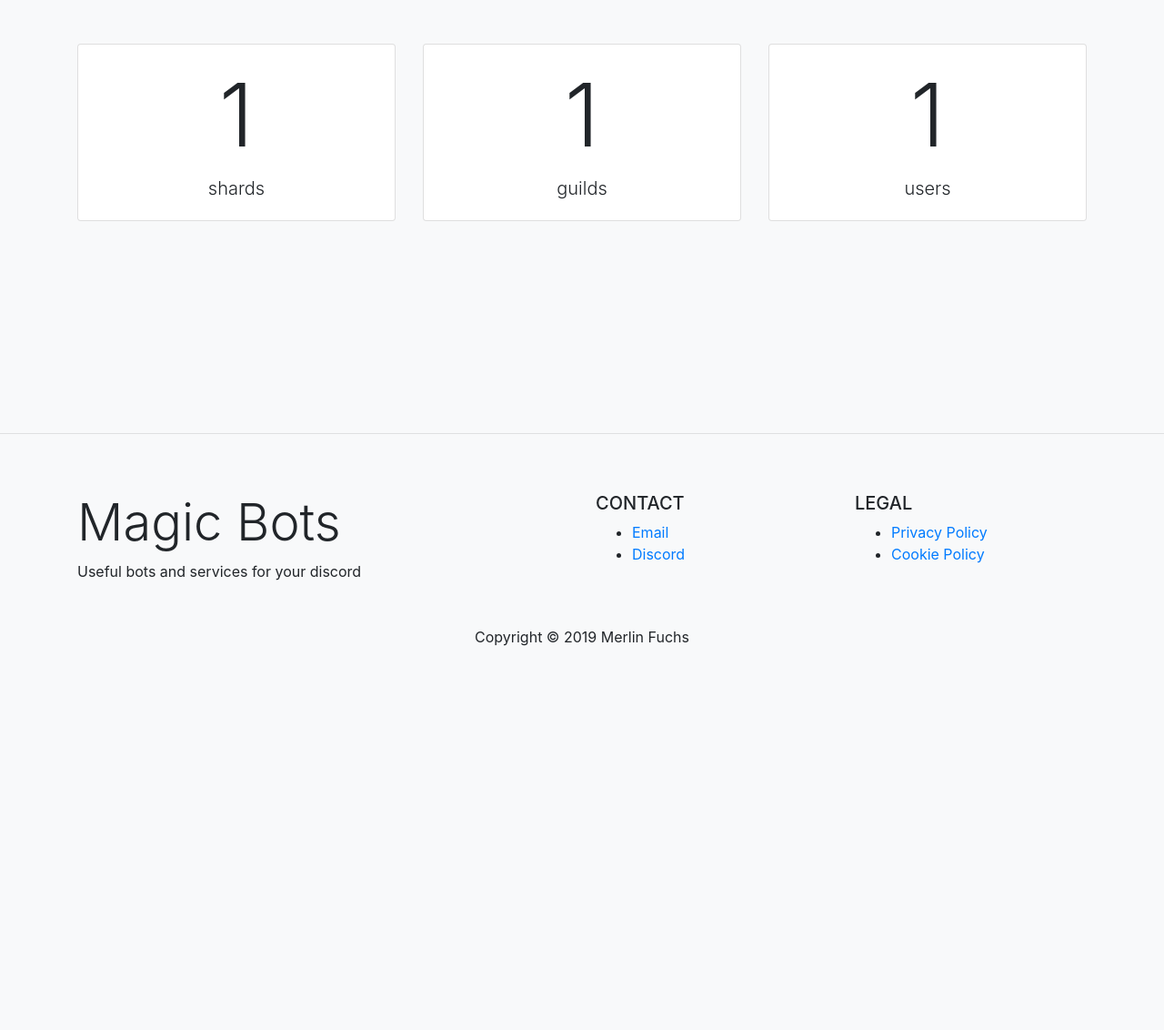
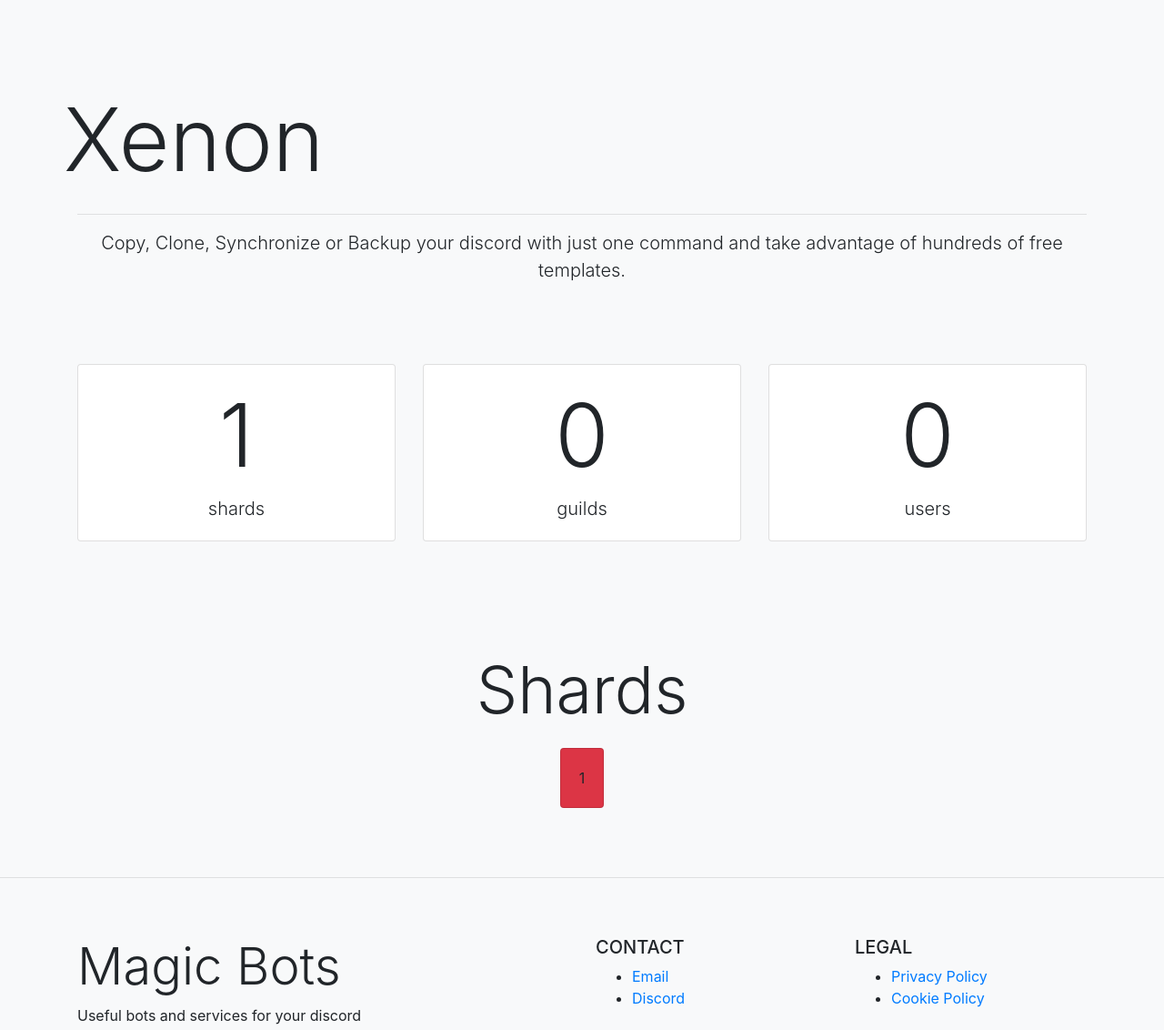
Before and after one commit to Xenon-Bot/discord.club, a Django app: page /xenon/ in a window 1280 px wide. Shown: the part 56-1188 px from the top of the page at 91% size. Before the commit the page ends 766 px from the top, so only its background shows below. Run offline with Django 3.2, Linux system fonts and the light colour scheme; data comes from the database, SQL or seed files in the repository; tables that the repository leaves empty hold one stand-in row (values such as "Sample post"); some libraries are stand-ins or nearby versions.

Commit message:
Add stats and shard list

```diff
--- a/discord_club/static/num_scroller.js
+++ b/discord_club/static/num_scroller.js
@@ -6,83 +6,98 @@
  * Developers: Arun David, Boobalan
  * Copyright (c) 2014
  */
-(function($){
-    $(window).on("load",function(){
+(function ($) {
+    $(window).on("load", function () {
         $(document).scrollzipInit();
         $(document).rollerInit();
     });
-    $(window).on("load scroll resize", function(){
+    $(window).on("load scroll resize", function () {
         $('.numscroller').scrollzip({
-            showFunction    :   function() {
+            showFunction: function () {
                 numberRoller($(this).attr('data-slno'));
             },
-            wholeVisible    :     false,
+            wholeVisible: false,
         });
     });
-    $.fn.scrollzipInit=function(){
-        $('body').prepend("<div style='position:fixed;top:0px;left:0px;width:0;height:0;' id='scrollzipPoint'></div>" );
+    $.fn.scrollzipInit = function () {
+        $('body').prepend("<div style='position:fixed;top:0px;left:0px;width:0;height:0;' id='scrollzipPoint'></div>");
     };
-    $.fn.rollerInit=function(){
-        var i=0;
-        $('.numscroller').each(function() {
+    $.fn.rollerInit = function () {
+        var i = 0;
+        $('.numscroller').each(function () {
             i++;
-           $(this).attr('data-slno',i);
-           $(this).addClass("roller-title-number-"+i);
+            $(this).attr('data-slno', i);
+            $(this).addClass("roller-title-number-" + i);
         });
     };
-    $.fn.scrollzip = function(options){
+    $.fn.scrollzip = function (options) {
         var settings = $.extend({
-            showFunction    : null,
-            hideFunction    : null,
-            showShift       : 0,
-            wholeVisible    : false,
-            hideShift       : 0,
+            showFunction: null,
+            hideFunction: null,
+            showShift: 0,
+            wholeVisible: false,
+            hideShift: 0,
         }, options);
-        return this.each(function(i,obj){
+        return this.each(function (i, obj) {
             $(this).addClass('scrollzip');
-            if ( $.isFunction( settings.showFunction ) ){
-                if(
-                    !$(this).hasClass('isShown')&&
-                    ($(window).outerHeight()+$('#scrollzipPoint').offset().top-settings.showShift)>($(this).offset().top+((settings.wholeVisible)?$(this).outerHeight():0))&&
-                    ($('#scrollzipPoint').offset().top+((settings.wholeVisible)?$(this).outerHeight():0))<($(this).outerHeight()+$(this).offset().top-settings.showShift)
-                ){
+            if ($.isFunction(settings.showFunction)) {
+                if (
+                    !$(this).hasClass('isShown') &&
+                    ($(window).outerHeight() + $('#scrollzipPoint').offset().top - settings.showShift) > ($(this).offset().top + ((settings.wholeVisible) ? $(this).outerHeight() : 0)) &&
+                    ($('#scrollzipPoint').offset().top + ((settings.wholeVisible) ? $(this).outerHeight() : 0)) < ($(this).outerHeight() + $(this).offset().top - settings.showShift)
+                ) {
                     $(this).addClass('isShown');
-                    settings.showFunction.call( this );
+                    settings.showFunction.call(this);
                 }
             }
-            if ( $.isFunction( settings.hideFunction ) ){
-                if(
-                    $(this).hasClass('isShown')&&
-                    (($(window).outerHeight()+$('#scrollzipPoint').offset().top-settings.hideShift)<($(this).offset().top+((settings.wholeVisible)?$(this).outerHeight():0))||
-                    ($('#scrollzipPoint').offset().top+((settings.wholeVisible)?$(this).outerHeight():0))>($(this).outerHeight()+$(this).offset().top-settings.hideShift))
-                ){
+            if ($.isFunction(settings.hideFunction)) {
+                if (
+                    $(this).hasClass('isShown') &&
+                    (($(window).outerHeight() + $('#scrollzipPoint').offset().top - settings.hideShift) < ($(this).offset().top + ((settings.wholeVisible) ? $(this).outerHeight() : 0)) ||
+                        ($('#scrollzipPoint').offset().top + ((settings.wholeVisible) ? $(this).outerHeight() : 0)) > ($(this).outerHeight() + $(this).offset().top - settings.hideShift))
+                ) {
                     $(this).removeClass('isShown');
-                    settings.hideFunction.call( this );
+                    settings.hideFunction.call(this);
                 }
             }
             return this;
         });
     };
-    function numberRoller(slno){
-            var min=$('.roller-title-number-'+slno).attr('data-min');
-            var max=$('.roller-title-number-'+slno).attr('data-max');
-            var timediff=$('.roller-title-number-'+slno).attr('data-delay');
-            var increment=$('.roller-title-number-'+slno).attr('data-increment');
-            var numdiff=max-min;
-            var timeout=(timediff*1000)/numdiff;
+
+    function numberRoller(slno) {
+        var min = $('.roller-title-number-' + slno).attr('data-min');
+        var max = $('.roller-title-number-' + slno).attr('data-max');
+        var timediff = $('.roller-title-number-' + slno).attr('data-delay');
+        var increment = $('.roller-title-number-' + slno).attr('data-increment');
+        var numdiff = max - min;
+        var timeout = (timediff * 1000) / numdiff;
         //if(numinc<10){
         //increment=Math.floor((timediff*1000)/10);
         //}//alert(increment);
-            numberRoll(slno,min,max,increment,timeout);
+        numberRoll(slno, min, max, increment, timeout);
 
     }
-    function numberRoll(slno,min,max,increment,timeout){//alert(slno+"="+min+"="+max+"="+increment+"="+timeout);
-        if(min<=max){
-            $('.roller-title-number-'+slno).html(min);
-            min=parseInt(min)+parseInt(increment);
-            setTimeout(function(){numberRoll(eval(slno),eval(min),eval(max),eval(increment),eval(timeout))},timeout);
-        }else{
-            $('.roller-title-number-'+slno).html(max);
+
+    function formatNumber(min) {
+        var minString = min.toString();
+        if (min > 1000000) {
+            minString = min.toString().slice(0, minString.length - 6) + "M"
+        } else if (min > 1000) {
+            minString = min.toString().slice(0, minString.length - 3) + "K"
+        }
+
+        return minString;
+    }
+
+    function numberRoll(slno, min, max, increment, timeout) {//alert(slno+"="+min+"="+max+"="+increment+"="+timeout);
+        if (min <= max) {
+            $('.roller-title-number-' + slno).html(formatNumber(min));
+            min = parseInt(min) + parseInt(increment);
+            setTimeout(function () {
+                numberRoll(eval(slno), eval(min), eval(max), eval(increment), eval(timeout))
+            }, timeout);
+        } else {
+            $('.roller-title-number-' + slno).html(formatNumber(max));
         }
     }
 })(jQuery);
--- a/discord_club/xenon/models.py
+++ b/discord_club/xenon/models.py
@@ -1,4 +1,6 @@
 from django.db import models
+from datetime import datetime
+import pytz
 
 
 class Shard(models.Model):
@@ -8,8 +10,11 @@
         managed = False
         db_table = "shards"
 
-    _id = models.IntegerField(primary_key=True)
+    id = models.IntegerField(primary_key=True, db_column="_id")
     guilds = models.BigIntegerField()
     users = models.BigIntegerField()
     latency = models.FloatField()
     seen = models.DateTimeField()
+
+    def is_online(self):
+        return (datetime.now(pytz.utc) - self.seen).seconds < 3 * 60
--- a/discord_club/xenon/templates/xenon/index.html
+++ b/discord_club/xenon/templates/xenon/index.html
@@ -1,11 +1,19 @@
 {% extends "base.html" %}
 {% block content %}
     <div class="container my-5">
-        <div class="row text-center">
+        <div class="row justify-content-start">
+            <h1 class="display-1 mt-5">Xenon</h1>
+        </div>
+        <hr>
+        <p class="lead text-center">Copy, Clone, Synchronize or Backup your discord with just one command and take
+            advantage of hundreds of free templates.</p>
+        <br>
+        <div class="row text-center my-5">
             <div class="col-12 col-md-4">
                 <div class="card">
                     <div class="card-body">
-                        <h1 class='numscroller display-1' data-min='0' data-max='{{ shards|length }}' data-delay='1' data-increment='1'>{{ shards|length }}</h1>
+                        <h1 class='numscroller display-1' data-min='0' data-max='{{ shards|length }}' data-delay='1'
+                            data-increment='1'>{{ shards|length }}</h1>
                         <span class="lead">shards</span>
                     </div>
                 </div>
@@ -13,7 +21,8 @@
             <div class="col-12 col-md-4">
                 <div class="card">
                     <div class="card-body">
-                        <h1 class='numscroller display-1' data-min='0' data-max='{{ guilds }}' data-delay='5' data-increment='100'>{{ guilds }}</h1>
+                        <h1 class='numscroller display-1' data-min='0' data-max='{{ guilds }}' data-delay='5'
+                            data-increment='{{ guild_steps }}'>{{ guilds }}</h1>
                         <span class="lead">guilds</span>
                     </div>
                 </div>
@@ -21,13 +30,30 @@
             <div class="col-12 col-md-4">
                 <div class="card">
                     <div class="card-body">
-                        <h1 class='numscroller display-1' data-min='0' data-max='{{ users }}' data-delay='5' data-increment='10000'>{{ users }}</h1>
+                        <h1 class='numscroller display-1' data-min='0' data-max='{{ users }}' data-delay='5'
+                            data-increment='{{ user_steps }}'>{{ users }}</h1>
                         <span class="lead">users</span>
                     </div>
                 </div>
             </div>
         </div>
+        <br>
+        <div class="my-5">
+            <h1 class="display-3 text-center">Shards</h1>
+            <div class="row my-3 justify-content-center text-center">
+                {% for shard in shards %}
+                    <div class="col-auto p-1">
+                        <div class="card {% if shard.is_online %}bg-success{% else %}bg-danger{% endif %}">
+                            <div class="card-body">
+                                {{ shard.id }}
+                            </div>
+                        </div>
+                    </div>
+                {% endfor %}
+            </div>
+        </div>
     </div>
+    <br>
     {% load static %}
     <script src="{% static 'num_scroller.js' %}"></script>
 {% endblock %}
--- a/discord_club/xenon/views.py
+++ b/discord_club/xenon/views.py
@@ -5,9 +5,13 @@
 
 def index(request):
     shards = list(Shard.objects.all())
+    guilds = sum([shard.guilds for shard in shards])
+    users = sum([shard.users for shard in shards])
     context = {
         "shards": Shard.objects.all(),
-        "guilds": sum([shard.guilds for shard in shards]),
-        "users": sum([shard.users for shard in shards])
+        "guilds": guilds,
+        "guild_steps": guilds // 500,
+        "users": users,
+        "user_steps": users // 500
     }
     return render(request, 'xenon/index.html', context)
```
Lines whose indentation alone changed are shown as unchanged.
